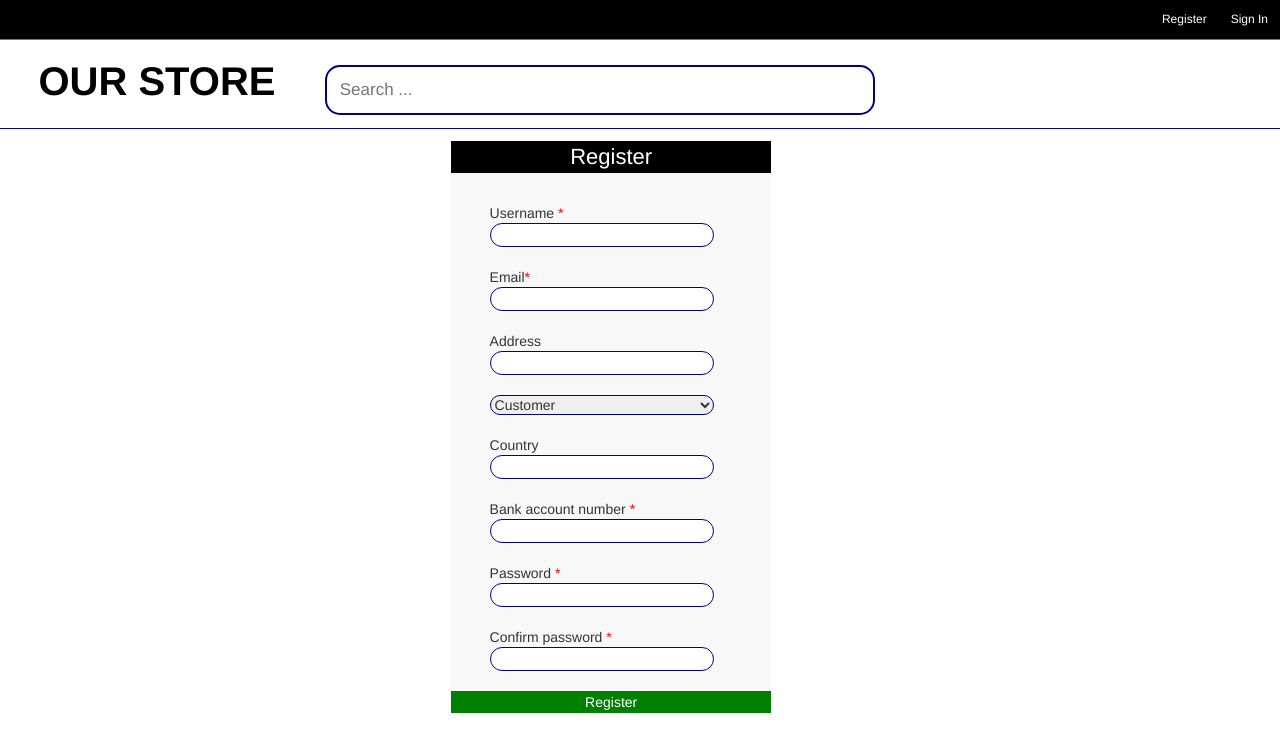
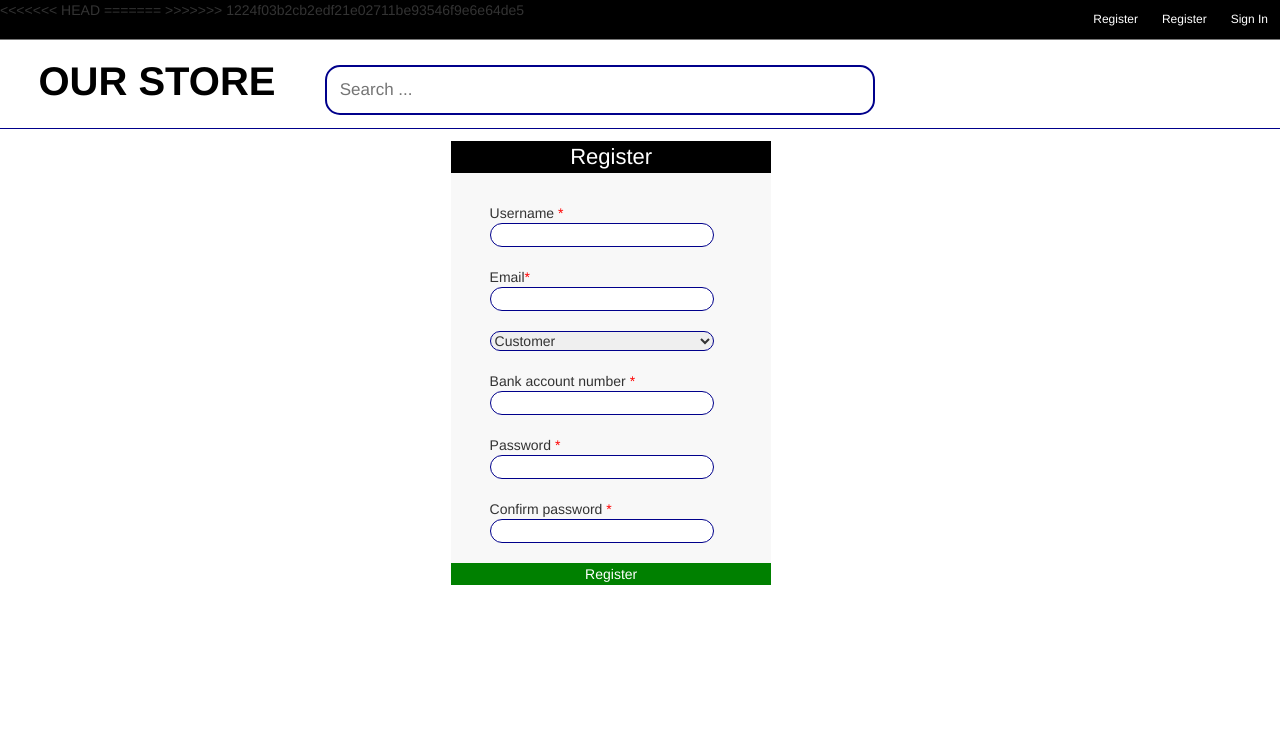
Before and after one commit to Heavenly23/Ecommerce-website, a PHP site: page /Ecommerce-website/register.html in a window 1280 px wide. Shown: the top 752 px of the page. Run offline with PHP 8.4, Linux system fonts and the light colour scheme.

Commit message:
register.html modified

```diff
--- a/register.html
+++ b/register.html
@@ -23,7 +23,11 @@
    <div class="top_nav_bar">
 
      <a href="login.html"> Sign In </a>
+<<<<<<< HEAD
+     <a href="register.html"> Register </a>
+=======
      <a> Register </a>
+>>>>>>> 1224f03b2cb2edf21e02711be93546f9e6e64de5
 
      </div>
 
@@ -35,28 +39,28 @@
        </div>
 
        <div class="account">
-        <form name="login" >
+        <form method ="POST" action="LoginAndRegister.php">
           <p style="width:100%;text-align:center;color:white;background-color:black;"> Register </p>
           <br>
           <lable id="usernameLabel"> Username <span>*</span> </lable><br>
           <input type="text" id="usernameRegister" name="usernameRegister"><br><br>
           <lable id="emailLabel"> Email<span>*</span> </lable><br>
           <input type="text" id="emailRegister" name="emailRegister"><br><br>
-          <lable id="addressLabel">Address</lable><br>
-          <input type="text" id="addressRegister" name="addressRegister"><br><br>
+          <!-- <lable id="addressLabel">Address <span>*</span> </lable><br>
+          <input type="text" id="addressRegister" name="addressRegister"><br><br> -->
           <select id="accountType" name="accountType">
             <option value="Customer">Customer</option>
             <option value="Seller">Seller</option>
           </select><br><br>
-          <lable id="passwordLabel"> Country</lable><br>
-          <input type="text" id="countryRegister" name="countryRegister"><br><br>
+          <!-- <lable id="countryLabel"> Country <span>*</span> </lable><br>
+          <input type="text" id="countryRegister" name="countryRegister"><br><br> -->
           <lable id="bankAccountLabel"> Bank account number <span>*</span> </lable><br>
           <input type="text" id="bankAccountRegister" name="bankAccountRegister"><br><br>
           <lable id="passwordLabel"> Password <span>*</span> </lable><br>
           <input type="password" id="password" name="password"><br><br>
           <lable id="passwordLabel"> Confirm password <span>*</span> </lable><br>
           <input type="password" id="confirmPasswordRegister" name="confirmPasswordRegister"><br><br>
-          <input type="submit" value="Register" style="width:100%;background-color:green;color:white;border:none;">
+          <input type="submit" value="Register" name="register" style="width:100%;background-color:green;color:white;border:none;">
 
           </form>
 
```
Also changed, not shown: home_for_buyers.php (+34 -9 lines), DB Setup/db.sql (line endings or trailing spaces), images/5/hand_bag.jpg (added), images/5/shortdress1.jpg (added).
